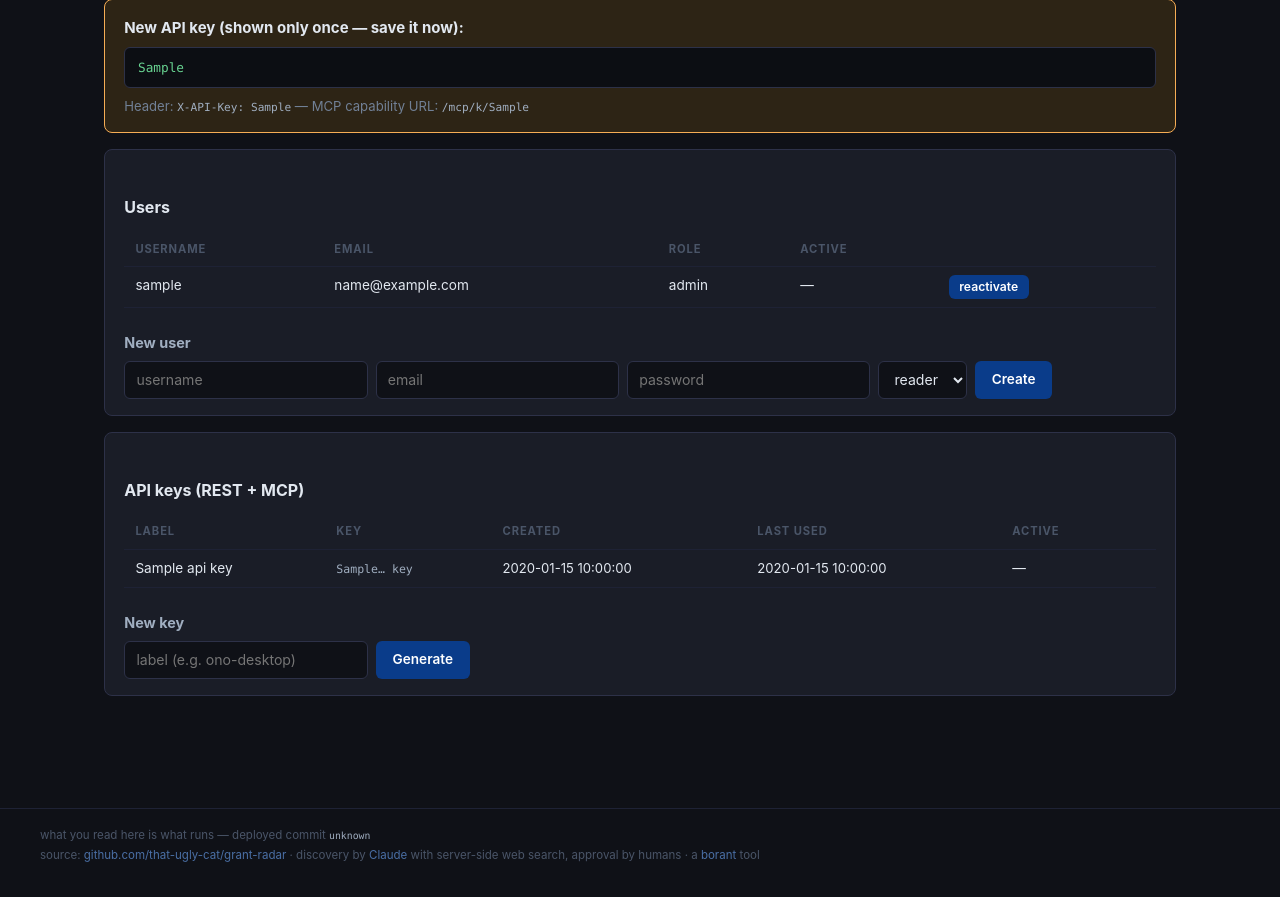
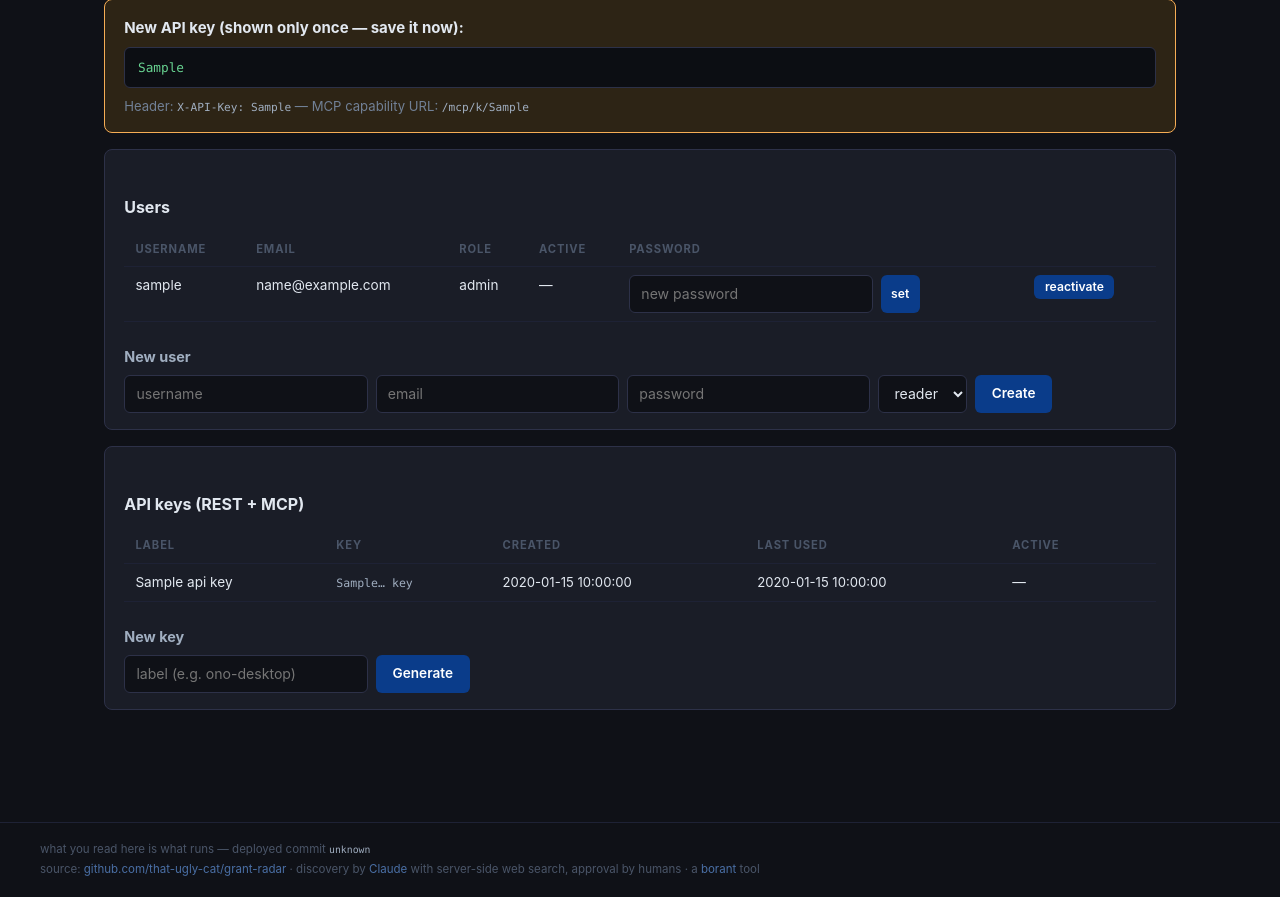
Before and after one commit to that-ugly-cat/grant-radar, a FastAPI app: template app/templates/admin.html in a window 1280 px wide. Shown: the part 145-1042 px from the top of the page. Before the commit the page ends 1007 px from the top, so only its background shows below. Run offline with FastAPI, Linux system fonts and the light colour scheme; the template is opened without the code that fills it: most values are stand-ins (such as "Sample title", 1, 10 or a date in 2020); parts of the project's set-up code (start-up, migrations or seed data) failed here and were passed over; some libraries are stand-ins or nearby versions.

Commit message:
Admin can set any user's password from the users table (min 8 chars, confirm prompt)
Co-Authored-By: Claude Fable 5 <noreply@anthropic.com>

```diff
--- a/app/templates/admin.html
+++ b/app/templates/admin.html
@@ -13,12 +13,19 @@
 <div class="card">
   <h2>Users</h2>
   <table>
-    <thead><tr><th>Username</th><th>Email</th><th>Role</th><th>Active</th><th></th></tr></thead>
+    <thead><tr><th>Username</th><th>Email</th><th>Role</th><th>Active</th><th>Password</th><th></th></tr></thead>
     <tbody>
       {% for u in users %}
       <tr>
         <td>{{ u.username }}</td><td>{{ u.email }}</td><td>{{ u.role }}</td>
         <td>{{ '✓' if u.active else '—' }}</td>
+        <td>
+          <form method="post" action="/admin/users/{{ u.id }}/password" class="inline-form"
+                onsubmit="return confirm('Set a new password for {{ u.username }}?')">
+            <input name="password" type="password" placeholder="new password" minlength="8" required autocomplete="new-password">
+            <button class="small" type="submit">set</button>
+          </form>
+        </td>
         <td><form method="post" action="/admin/users/{{ u.id }}/toggle"><button class="small" type="submit">{{ 'deactivate' if u.active else 'reactivate' }}</button></form></td>
       </tr>
       {% endfor %}
```
Also changed, not shown: app/routers/ui.py (+13 -1 lines).
